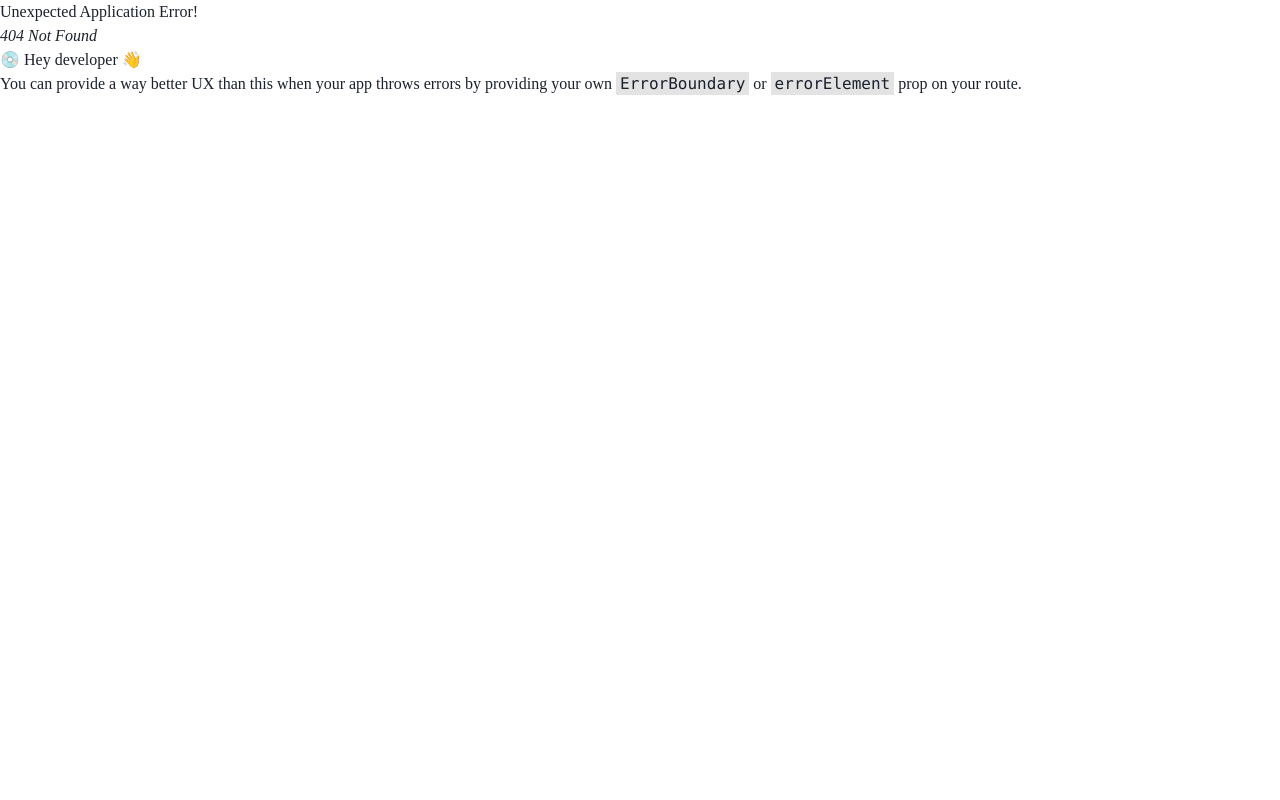
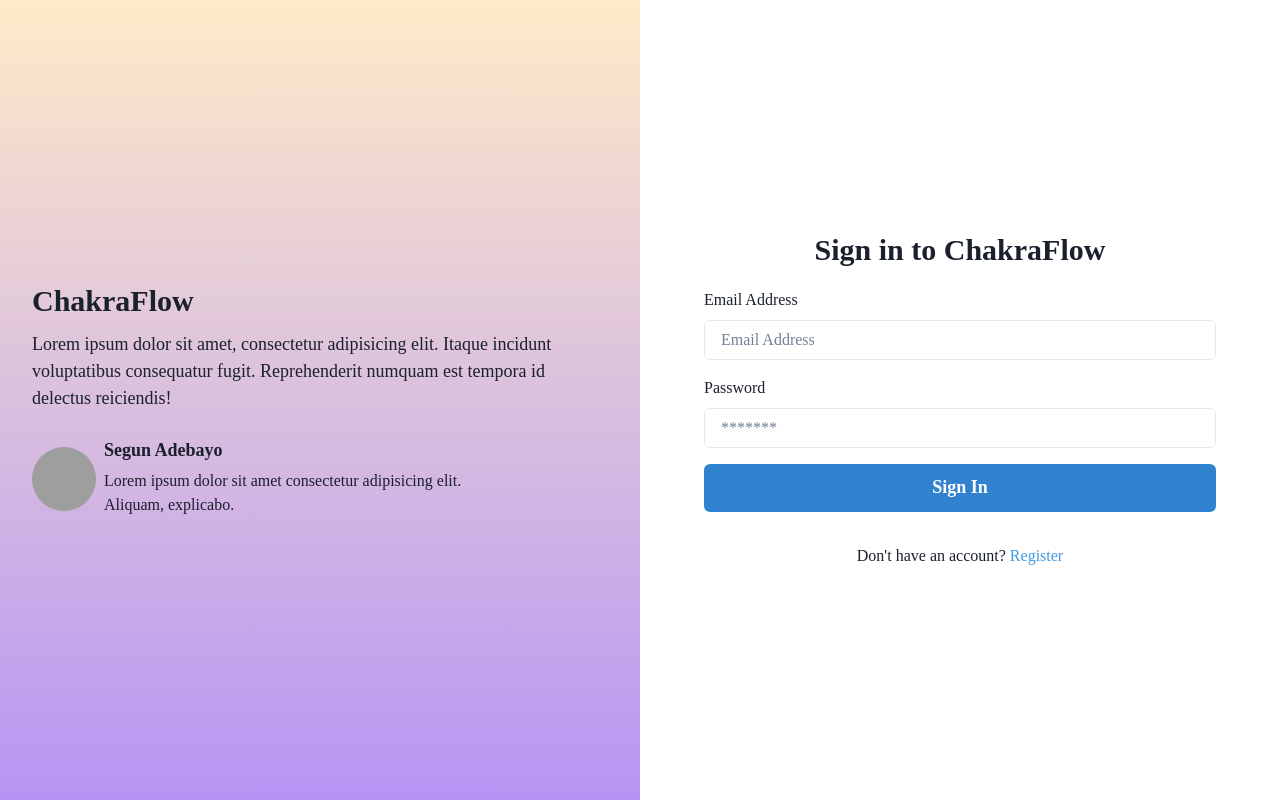
Before and after one commit to KhalilMeziane/ChakraFlow, a React (Vite) app: page /auth/column in a window 1280 px wide. Before the commit this address had no page. Built offline with nearby package versions, Linux system fonts and the light colour scheme; grey boxes are pictures that could not be loaded; the HTML template or start-up script is replaced by a standard one; a web font is replaced by a local one.

Commit message:
feat: create column page auth

```diff
--- /dev/null
+++ b/src/pages/auth/column.tsx
@@ -0,0 +1,59 @@
+import { Box, Button, Flex, FormControl, FormLabel, Heading, Input, Link, Text, VStack, Avatar, HStack } from '@chakra-ui/react'
+
+import { Head } from '@components/index'
+import { BrandName } from '@src/constants'
+
+export default function Column () {
+    return (
+        <>
+            <Head>
+                <title>Auth Column | {BrandName}</title>
+            </Head>
+            <Flex minH="100vh" as="main">
+                <Box
+                    w='50%'
+                    display={{ base: 'none', lg: 'block' }}
+                    h="100vh"
+                    p='8'
+                    bgGradient={[
+                        'linear(to-tr, teal.600, yellow.600)',
+                        'linear(to-t, blue.200, teal.500)',
+                        'linear(to-b, orange.100, purple.300)',
+                    ]}
+                >
+                    <VStack align="center" justify="center" h="100%" alignItems="stretch" spacing="3">
+                        <Heading as='h2' fontSize="3xl">{BrandName}</Heading>
+                        <Text fontSize="lg">Lorem ipsum dolor sit amet, consectetur adipisicing elit. Itaque incidunt voluptatibus consequatur fugit. Reprehenderit numquam est tempora id delectus reiciendis!</Text>
+                        <HStack pt='4'>
+                            <Avatar size="lg" name='Segun Adebayo' src='https://bit.ly/sage-adebayo' />
+                            <VStack align="start" justify="start" w={{ lg: '70%', }}>
+                                <Heading as="h3" fontSize="lg">Segun Adebayo</Heading>
+                                <Text>Lorem ipsum dolor sit amet consectetur adipisicing elit. Aliquam, explicabo.</Text>
+                            </VStack>
+                        </HStack>
+                    </VStack>
+                </Box>
+                <Box w={{ base: '100%', lg: '50%' }} bg="white" minH="100vh" p='16'>
+                    <VStack align="center" spacing="5" justify="center" h="100%" alignItems="stretch">
+                        <Heading as='h1' fontSize="3xl" textAlign="center">Sign in to {BrandName}</Heading>
+                        <VStack spacing="4" as="form">
+                            <FormControl>
+                                <FormLabel>Email Address</FormLabel>
+                                <Input type="email" placeholder="Email Address" />
+                            </FormControl>
+                            <FormControl>
+                                <FormLabel>Password</FormLabel>
+                                <Input type="password" placeholder="*******" />
+                            </FormControl>
+                            <Button w='full' size="lg" colorScheme='blue'>Sign In</Button>
+                        </VStack>
+                        <Text mt='3' fontWeight="medium" textAlign="center">
+                            Don't have an account? {' '}
+                            <Link color="blue.400">Register</Link>
+                        </Text>
+                    </VStack>
+                </Box>
+            </Flex>
+        </>
+    )
+}
--- a/src/routes/index.tsx
+++ b/src/routes/index.tsx
@@ -6,6 +6,7 @@ import AuthCover from '@src/pages/auth/cover'
 import AuthBold from '@pages/auth/bold'
 import AuthPlain from '@pages/auth/plain'
 import AuthImage from '@pages/auth/image'
+import AuthColumn from '@pages/auth/column'
 
 const router = createBrowserRouter([
     {
@@ -31,6 +32,10 @@ const router = createBrowserRouter([
     {
         path: '/auth/image',
         element: <AuthImage />
+    },
+    {
+        path: '/auth/column',
+        element: <AuthColumn />
     }
 ])
 
```
